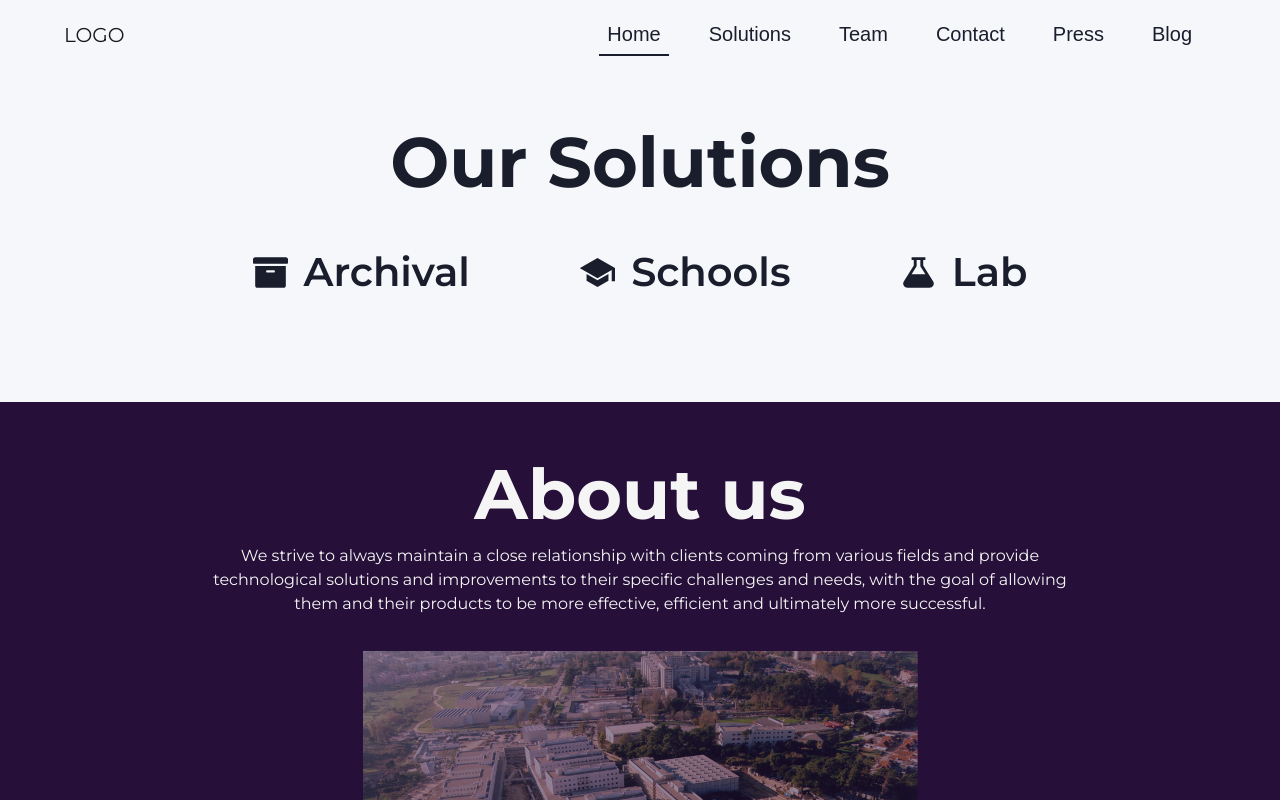
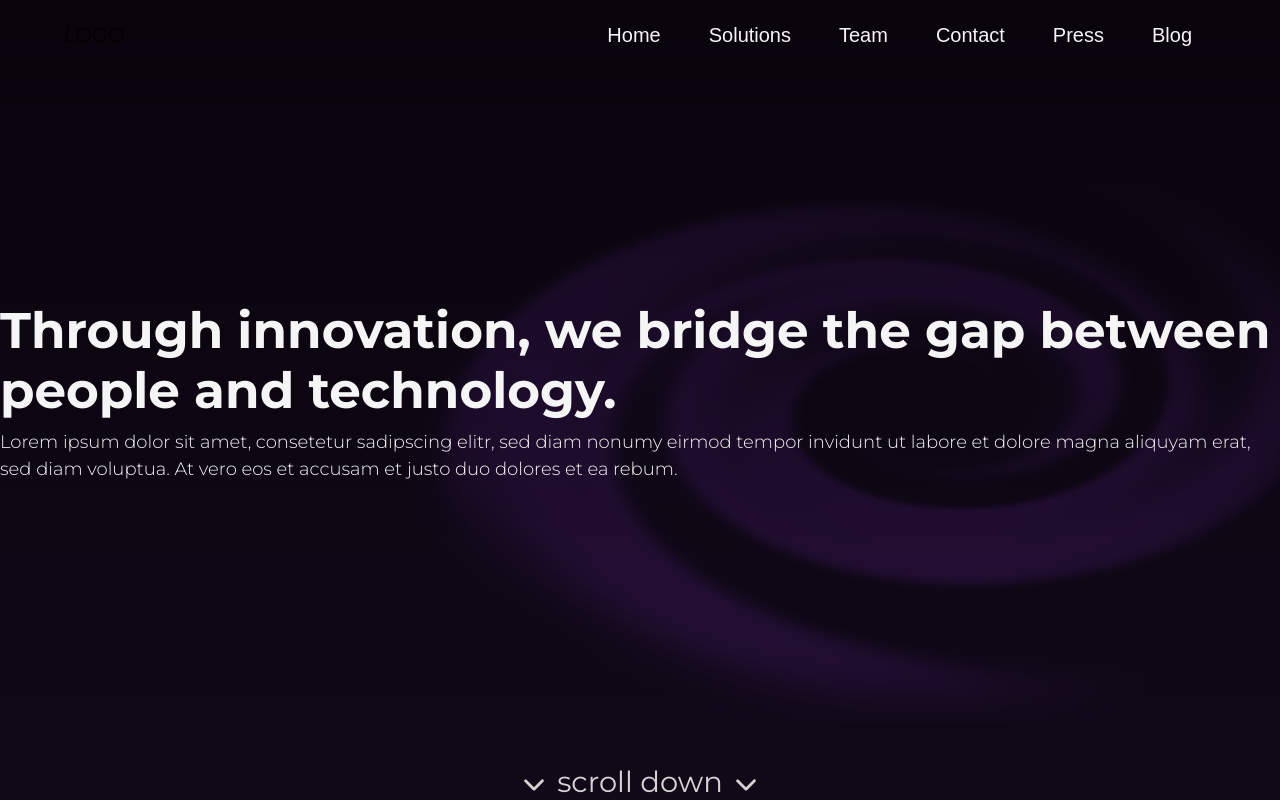
Before and after one commit to LGP21-LGP1/lgp21-lgp1.github.io, a Next.js app: page / in a window 1280 px wide. Shown: the top 800 px of the page. Built offline with nearby package versions, Linux system fonts and the light colour scheme; no server answers; a web font is replaced by a local one.

Commit message:
finished hero layout

```diff
--- a/components/navbar.js
+++ b/components/navbar.js
@@ -29,7 +29,9 @@ const navbar = ({ dark, page }) => {
         light
         expand="md"
       >
-        <NavbarBrand href="/">LOGO</NavbarBrand>
+        <NavbarBrand id={style.logo} href="/">
+          LOGO
+        </NavbarBrand>
         <NavbarToggler onClick={toggle} id={style.navbarToggler} />
         <Collapse isOpen={isOpen} navbar>
           <Nav className="ml-auto" navbar>
--- a/components/navbar.module.css
+++ b/components/navbar.module.css
@@ -5,7 +5,15 @@
   background-color: rgba(0, 0, 0, 0);
 }
 
-#navbar.dark .navItem {
+#navbar.dark {
+  color: var(--dark);
+}
+
+#navbar.clear {
+  color: var(--light);
+}
+
+#navbar .navItem {
   color: var(--dark);
 }
 
@@ -20,6 +28,7 @@
 
 #navbar.clear #navbarToggler {
   color: var(--light);
+  background: var(--light);
   border: none;
 }
 
--- a/pages/index.js
+++ b/pages/index.js
@@ -7,6 +7,7 @@ import style from '../styles/home.module.css';
 import { FiArrowRightCircle } from 'react-icons/fi';
 import { FaEye, FaArchive } from 'react-icons/fa';
 import { IoSchoolSharp, IoFlaskSharp } from 'react-icons/io5';
+import { IoIosArrowDown } from 'react-icons/io';
 
 export default function Home() {
   return (
@@ -16,8 +17,29 @@ export default function Home() {
           <title>Vortex</title>
           <link rel="icon" href="/favicon.ico" />
         </Head>
-        <Navbar dark={true} page={'home'} />
         <main>
+          <section id={style.hero}>
+            <Navbar dark={false} page={'home'} />
+            <div id={style.jumbotron}>
+              <div id={style.jumbotronContent}>
+                <h1>
+                  Through innovation, we bridge the gap between people and
+                  technology.
+                </h1>
+                <p>
+                  Lorem ipsum dolor sit amet, consetetur sadipscing elitr, sed
+                  diam nonumy eirmod tempor invidunt ut labore et dolore magna
+                  aliquyam erat, sed diam voluptua. At vero eos et accusam et
+                  justo duo dolores et ea rebum.
+                </p>
+              </div>
+            </div>
+            <span id={style.scrollDown}>
+              <IoIosArrowDown size={30} />
+              <span>scroll down</span>
+              <IoIosArrowDown size={30} />
+            </span>
+          </section>
           <section id={style.solutions}>
             <h2 id={style.solutionsTitle}>Our Solutions</h2>
             <div id={style.solutionsList}>
--- a/styles/home.module.css
+++ b/styles/home.module.css
@@ -1,3 +1,60 @@
+#hero {
+  background-image: linear-gradient(rgba(0, 0, 0, 0.5), rgba(0, 0, 0, 0)),
+    url('../public/assets/background.png');
+  height: 100vh;
+  width: 100%;
+  background-position: center;
+  background-repeat: no-repeat;
+  background-size: cover;
+  position: relative;
+}
+
+#jumbotron {
+  margin: 0 auto;
+  max-width: 1800px;
+  width: 1800px;
+  color: var(--light);
+}
+
+#jumbotronContent {
+  max-width: 1400px;
+  position: absolute;
+  top: 50%;
+  -ms-transform: translateY(-50%);
+  transform: translateY(-50%);
+}
+
+#jumbotron h1 {
+  font-size: 50px;
+  font-weight: bold;
+}
+
+#jumbotron p {
+  font-size: 18px;
+  font-weight: 300;
+}
+
+#scrollDown {
+  position: absolute;
+  top: 95%;
+  width: 100%;
+  text-align: center;
+  color: var(--gray);
+  display: flex;
+  align-items: center;
+  justify-content: center;
+}
+
+#scrollDown span {
+  font-size: 29px;
+  margin: 0 0.5rem;
+}
+
+#scrollDown svg {
+  position: relative;
+  top: 3px;
+}
+
 #solutions {
   margin: 0 auto;
   max-width: 1200px;
@@ -53,7 +110,7 @@
 
 #aboutContent {
   font-size: 16px;
-  font-weight: normal;
+  font-weight: medium;
   max-width: 900px;
   text-align: center;
   margin-bottom: 35px;
```
Also changed, not shown: public/assets/background.png (added).
